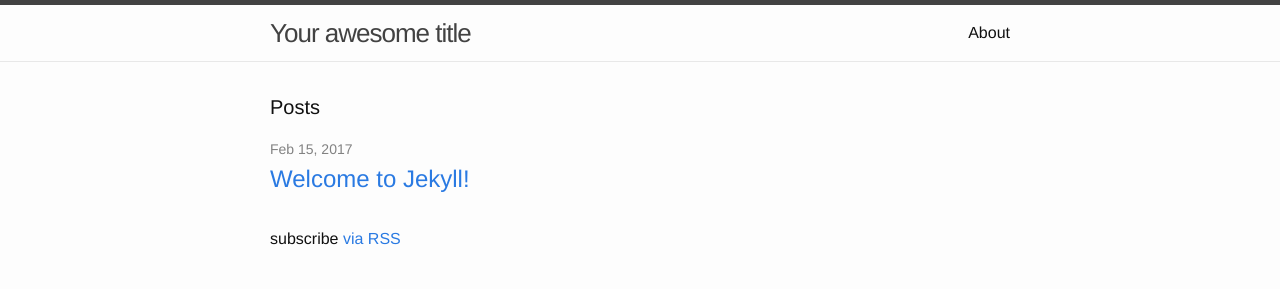
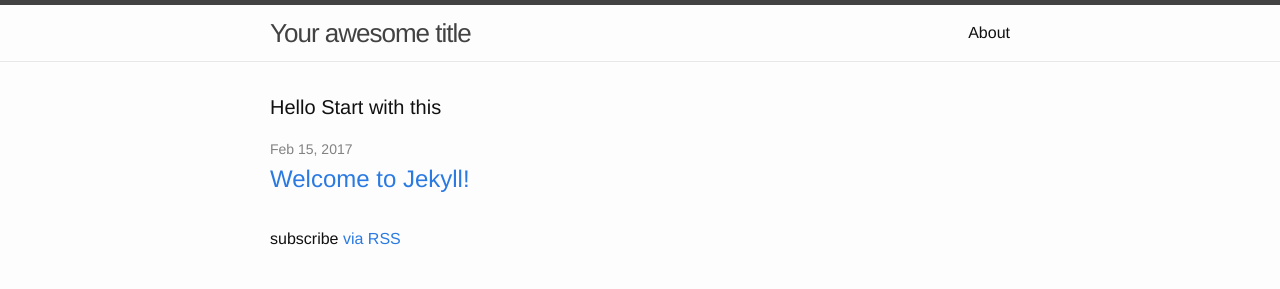
Before and after one commit to thapapawan/github.io, a Jekyll site: the page built from index.html, in a window 1280 px wide. Shown: the top 289 px of the page. Built offline with Jekyll 4.4.1, drawn with Linux system fonts in a browser that asks for light colours.

Commit message:
sdf
sadf

```diff
--- a/index.html
+++ b/index.html
@@ -4,7 +4,7 @@
 
 <div class="home">
 
-  <h1 class="page-heading">Posts</h1>
+  <h1 class="page-heading">Hello Start with this</h1>
 
   <ul class="post-list">
     {% for post in site.posts %}
```
